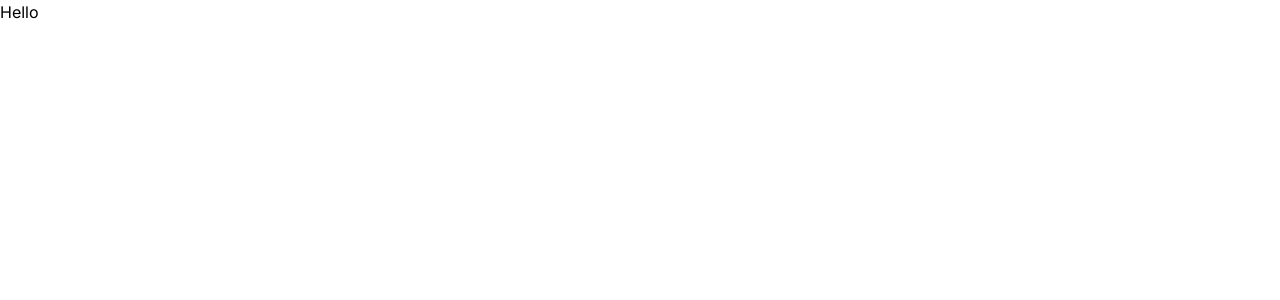
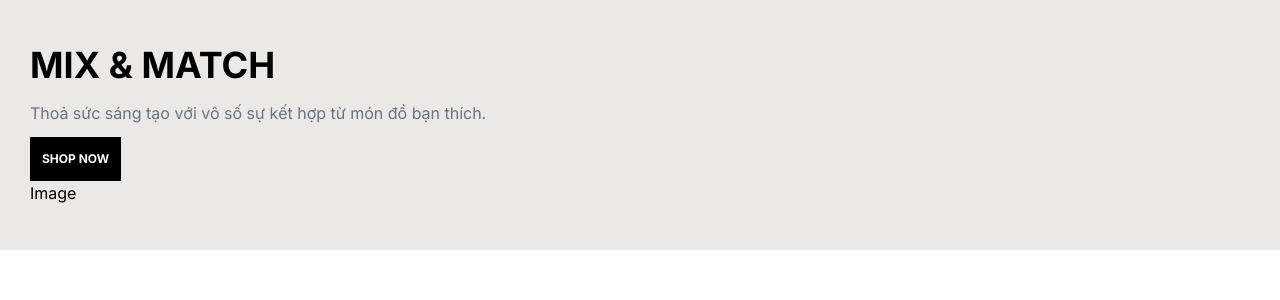
Before and after one commit to BDucky/couple-tx, a Next.js app: page / in a window 1280 px wide. Shown: the top 300 px of the page. Built offline with nearby package versions, Linux system fonts and the light colour scheme.

Commit message:
Mix&Match no image render

```diff
--- a/app/globals.css
+++ b/app/globals.css
@@ -5,3 +5,8 @@
 li {
   list-style: disc !important;
 }
+
+.container {
+  max-width: 1440px;
+  margin: 0 auto;
+}
--- a/app/layout.tsx
+++ b/app/layout.tsx
@@ -1,10 +1,12 @@
+import Head from "next/head";
 import "./globals.css";
 import { Inter } from "next/font/google";
 
 const inter = Inter({ subsets: ["latin"] });
 
 export const metadata = {
-  title: "Create Next App",
+  title:
+    "Couple TX - Thương hiệu thời trang Nam - Nữ hàng đầu Việt Nam – COUPLE TX",
   description: "Generated by create next app",
 };
 
--- a/app/page.tsx
+++ b/app/page.tsx
@@ -1,3 +1,17 @@
 export default function Home() {
-  return <div>Hello</div>;
+  return (
+    <div>
+      {/* MIX & MATCH */}
+      <div className="container py-[45px] px-[30px] text-left bg-grayE">
+        <h1 className="mb-4 text-4xl font-bold">MIX & MATCH</h1>
+        <p className="mb-3 text-gray-500">
+          Thoả sức sáng tạo với vô số sự kết hợp từ món đồ bạn thích.
+        </p>
+        <button className="py-[13px] px-[12px] bg-black text-white text-[12px] font-bold">
+          SHOP NOW
+        </button>
+        <div className="grid grid-cols-4">Image</div>
+      </div>
+    </div>
+  );
 }
--- a/tailwind.config.js
+++ b/tailwind.config.js
@@ -1,18 +1,22 @@
 /** @type {import('tailwindcss').Config} */
 module.exports = {
   content: [
-    './pages/**/*.{js,ts,jsx,tsx,mdx}',
-    './components/**/*.{js,ts,jsx,tsx,mdx}',
-    './app/**/*.{js,ts,jsx,tsx,mdx}',
+    "./pages/**/*.{js,ts,jsx,tsx,mdx}",
+    "./components/**/*.{js,ts,jsx,tsx,mdx}",
+    "./app/**/*.{js,ts,jsx,tsx,mdx}",
   ],
   theme: {
     extend: {
       backgroundImage: {
-        'gradient-radial': 'radial-gradient(var(--tw-gradient-stops))',
-        'gradient-conic':
-          'conic-gradient(from 180deg at 50% 50%, var(--tw-gradient-stops))',
+        "gradient-radial": "radial-gradient(var(--tw-gradient-stops))",
+        "gradient-conic":
+          "conic-gradient(from 180deg at 50% 50%, var(--tw-gradient-stops))",
+      },
+      colors: {
+        gray1: "#212529",
+        grayE: "#eae9e7",
       },
     },
   },
   plugins: [],
-}
+};
```
